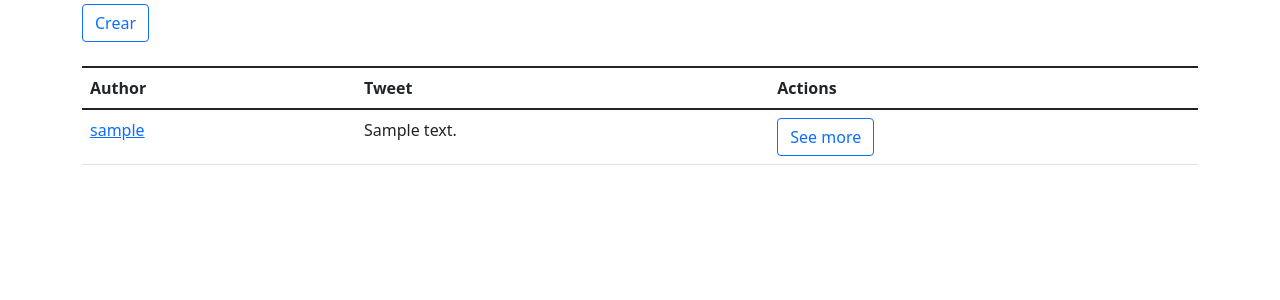
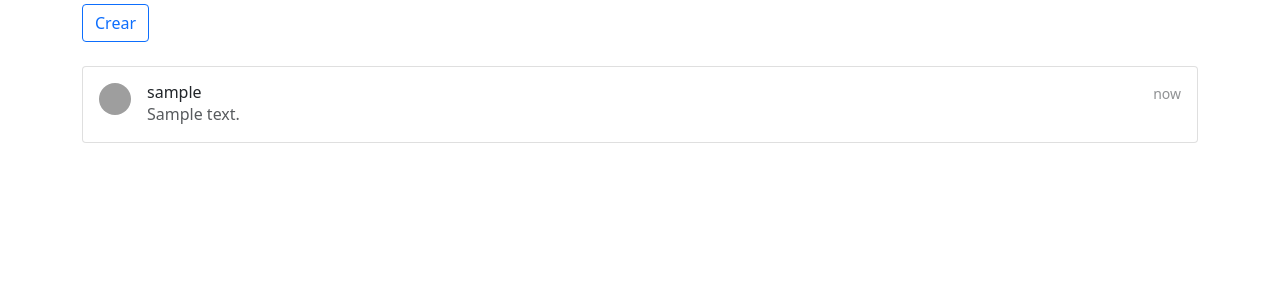
Before and after one commit to SebastianJRamirezA/pio_pio, a Django app: page / in a window 1280 px wide. Shown: the part 56-356 px from the top of the page. Run offline with Django 4.2, Linux system fonts and the light colour scheme; tables that the repository leaves empty hold one stand-in row (values such as "Sample post"); parts of the project's set-up code (start-up, migrations or seed data) failed here and were passed over; some libraries are stand-ins or nearby versions; grey boxes are pictures that could not be loaded.

Commit message:
Update feed, post detail and post form HTML

```diff
--- a/pio_pio/templates/microblogging_app/list.html
+++ b/pio_pio/templates/microblogging_app/list.html
@@ -5,32 +5,22 @@
 <a href="{% url 'microblogging_app:post-create' %}" class="btn btn-outline-primary">Crear</a>
 <br><br>
 
-<table class="table">
-    <tr>
-        <thead class="thead-light">
-            <tr>
-                <th scope="col">Author</th>
-                <th scope="col">Tweet</th>
-                <th scope="col">Actions</th>
-            </tr>
-        </thead>
-        <tbody>
-            {% for post in posts %}
-            <tr>
-                <td><a href="{% url 'users:detail' post.author.username  %}">{{ post.author }}</a></td>
-                <td>{{ post.content }}</td>
+<div class="list-group w-auto">
+    {% for post in posts %}
+    <a href="{% url 'microblogging_app:post-detail' post.pk %}"
+        class="list-group-item list-group-item-action d-flex gap-3 py-3" aria-current="true">
+        <img src="https://github.com/twbs.png" alt="twbs" width="32" height="32" class="rounded-circle flex-shrink-0">
+        <div class="d-flex gap-2 w-100 justify-content-between">
+            <div>
+                <h6 class="mb-0">{{ post.author }}</h6>
+                <p class="mb-0 opacity-75">{{ post.content }}</p>
+            </div>
+            <small class="opacity-50 text-nowrap">now</small>
+        </div>
+    </a>
+    {% endfor %}
+</div>
 
-                <td>
-                    <a href="{% url 'microblogging_app:post-detail' post.pk %}" class="btn btn-outline-primary">See more</a>
-                    {% if post.author.pk == request.user.pk %}
-                    <a href="{% url 'microblogging_app:post-update' post.pk %}" class="btn btn-outline-primary">Edit</a>
-                    <a href="{% url 'microblogging_app:post-delete' post.pk %}" class="btn btn-outline-danger">Delete</a>
-                    {% endif %}
-                </td>
-            </tr>
-            {% endfor %}
-        </tbody>
-</table>
 
 {% if is_paginated %}
 {% include "_pagination.html" %}
```
Also changed, not shown: pio_pio/templates/microblogging_app/detail.html (+18 -11 lines), pio_pio/templates/microblogging_app/form.html (+26 -10 lines).
